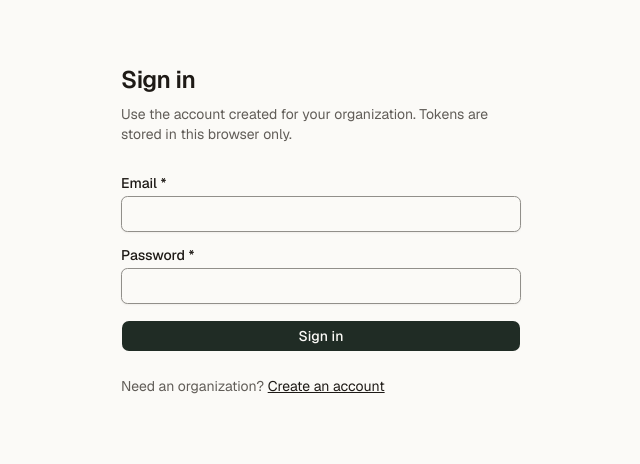
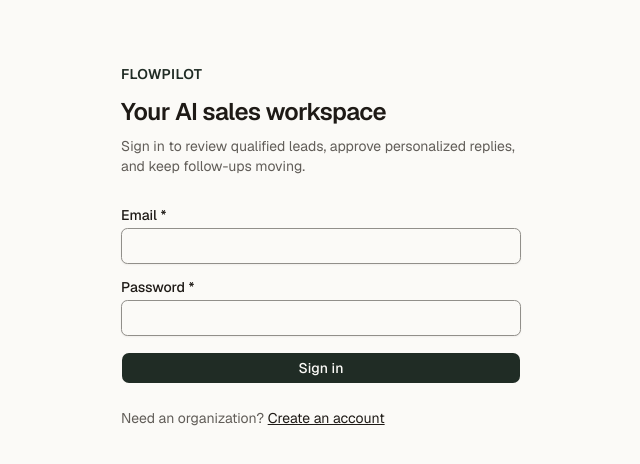
Before and after one commit to Sudharsen27/flowpilot, a Next.js app in the folder frontend/: page /login in a window 1280 px wide. Shown: the top 464 px of the page, without its empty margins (319-959 px from the left). Built offline with nearby package versions, Linux system fonts and the light colour scheme; no server answers.

Commit message:
feat(product): position FlowPilot as an AI sales workspace

```diff
--- a/frontend/app/(app)/page.tsx
+++ b/frontend/app/(app)/page.tsx
@@ -58,14 +58,14 @@ export default function CommandCenterPage() {
   return (
     <div className="gap-section flex flex-col">
       <PageHeader
-        title="Command Center"
-        description="See what needs a decision or a retry from live records. Conversations and appointments are not available yet."
+        title="Good morning"
+        description="Keep your sales pipeline moving. FlowPilot has organized the leads, drafts, and decisions that need your attention."
       />
 
       <section className="grid gap-5">
         <SectionHeader
-          title="Business overview"
-          description="Lead counts are CRM records. Waiting for review counts Sales runs with a draft ready for human review."
+          title="Pipeline at a glance"
+          description="A live view of the work moving through your AI-assisted sales process."
         />
         <BusinessOverview
           loading={loading}
--- a/frontend/app/(auth)/login/page.tsx
+++ b/frontend/app/(auth)/login/page.tsx
@@ -38,10 +38,15 @@ export default function LoginPage() {
 
   return (
     <main className="mx-auto flex min-h-full max-w-md flex-col justify-center px-6 py-16">
-      <h1 className="text-2xl font-semibold tracking-tight">Sign in</h1>
+      <p className="text-primary text-sm font-semibold tracking-wide uppercase">
+        FlowPilot
+      </p>
+      <h1 className="mt-3 text-2xl font-semibold tracking-tight">
+        Your AI sales workspace
+      </h1>
       <p className="text-muted-foreground mt-2 text-sm">
-        Use the account created for your organization. Tokens are stored in this
-        browser only.
+        Sign in to review qualified leads, approve personalized replies, and
+        keep follow-ups moving.
       </p>
       <form className="mt-8 flex flex-col gap-4" onSubmit={handleSubmit}>
         <FormField label="Email" htmlFor="email" required>
--- a/frontend/app/layout.tsx
+++ b/frontend/app/layout.tsx
@@ -21,7 +21,7 @@ export const metadata: Metadata = {
     template: "%s · FlowPilot",
   },
   description:
-    "AI that understands your business, works across your tools, and gets work done.",
+    "Turn new enquiries into qualified, personalized sales conversations with human approval built in.",
 };
 
 export default function RootLayout({ children }: { children: ReactNode }) {
--- a/frontend/components/app-sidebar.tsx
+++ b/frontend/components/app-sidebar.tsx
@@ -76,7 +76,7 @@ export function AppSidebar({ onNavigate }: AppSidebarProps) {
               FlowPilot
             </span>
             <span className="text-muted-foreground block text-[0.6875rem] leading-4">
-              Business operations
+              AI sales workspace
             </span>
           </span>
         </Link>
--- a/frontend/components/command-center/quick-actions.tsx
+++ b/frontend/components/command-center/quick-actions.tsx
@@ -13,32 +13,32 @@ import { Card, CardContent } from "@/components/ui/card";
 const quickActions = [
   {
     href: "/agents",
-    label: "AI Agents",
-    description: "Review agent setup and configuration.",
+    label: "AI team",
+    description: "See how your AI sales team is configured.",
     icon: Bot,
   },
   {
     href: "/leads",
     label: "Leads",
-    description: "Open the leads workspace.",
+    description: "Review new enquiries and qualification status.",
     icon: Users,
   },
   {
     href: "/inbox",
-    label: "AI Inbox",
-    description: "Open the shared AI inbox.",
+    label: "Inbox",
+    description: "See the conversations your team is handling.",
     icon: Inbox,
   },
   {
     href: "/approvals",
     label: "Approvals",
-    description: "Review the approvals workspace.",
+    description: "Make the final call on AI-drafted replies.",
     icon: CheckCheck,
   },
   {
     href: "/workflows",
     label: "Workflows",
-    description: "Review workflow setup.",
+    description: "Automate the next step after every lead.",
     icon: Workflow,
   },
 ] as const;
```
Also changed, not shown: 1 other file (tests, documents, lock files or other folders).
